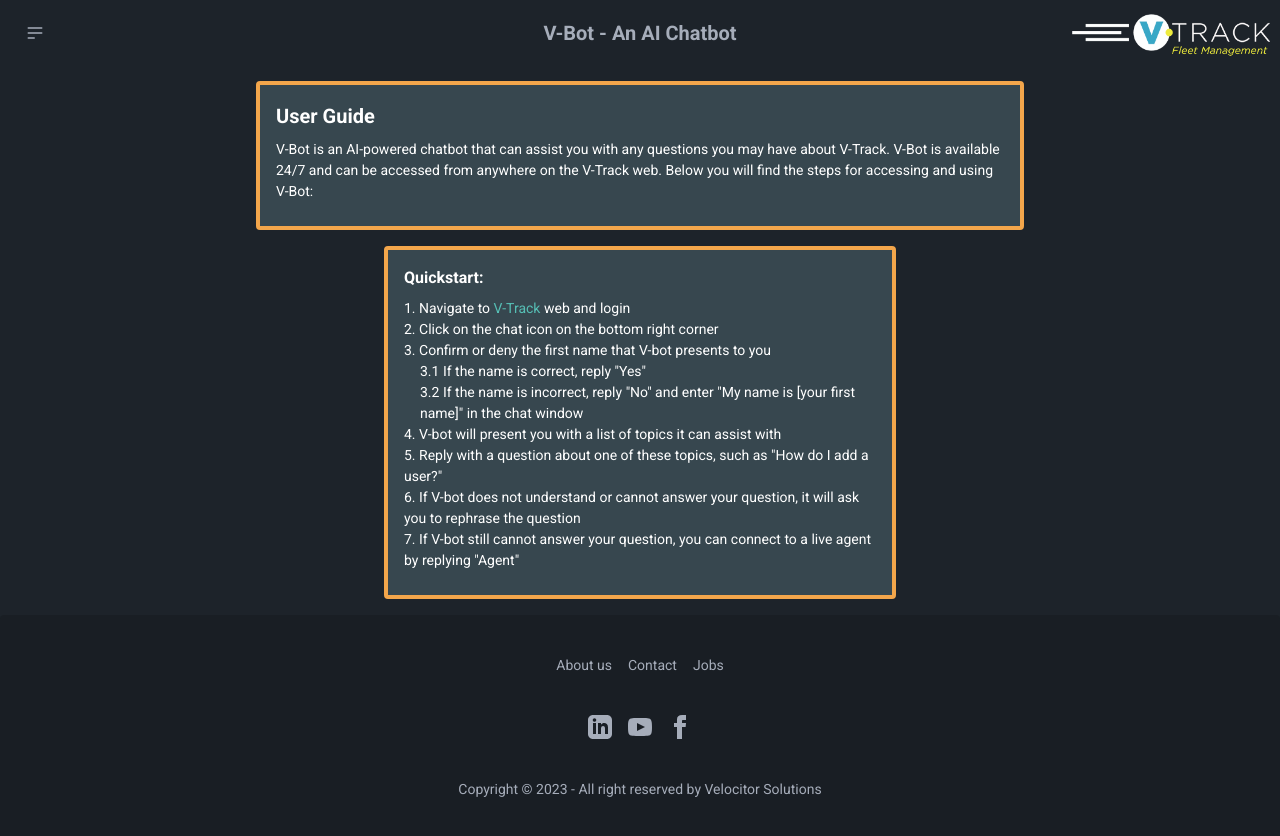
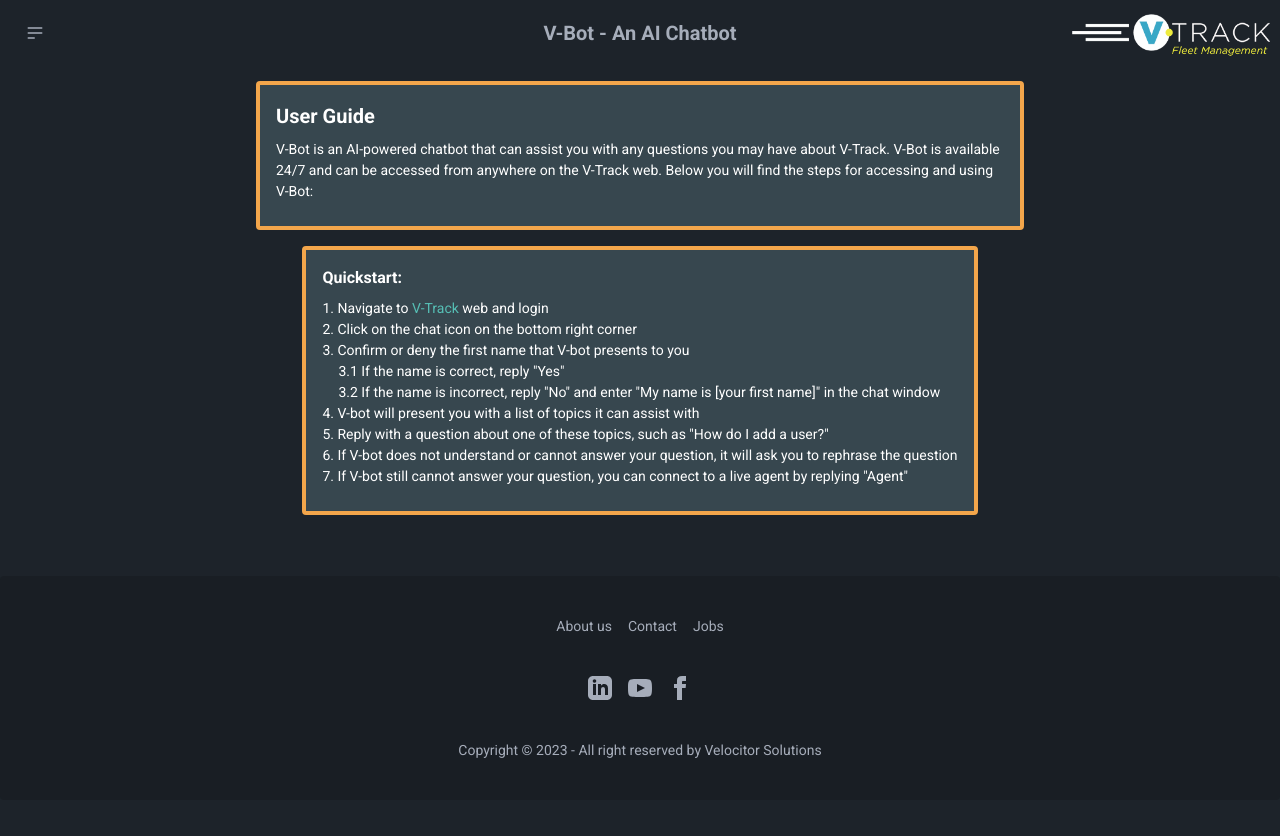
Before and after one commit to tomagrab/v-bot, a SvelteKit app: page /UserGuide in a window 1280 px wide. Shown: the top 836 px of the page. After the commit the page ends 800 px from the top, so only its background shows below. Built offline with nearby package versions, Linux system fonts and the light colour scheme.

Commit message:
Changed animation for routes

```diff
--- a/src/lib/Components/AnimatedRoute/AnimatedRoute.svelte
+++ b/src/lib/Components/AnimatedRoute/AnimatedRoute.svelte
@@ -1,10 +1,10 @@
 <script>
-  import { fade } from "svelte/transition";
+  import { fade, fly } from "svelte/transition";
   import { page } from "$app/stores";
 </script>
 
 {#key $page.url}
-  <div in:fade={{ duration: 500 }}>
+  <div in:fly={{ x: "-100%", duration: 500 }}>
     <slot />
   </div>
 {/key}
--- a/src/routes/UserGuide/+page.svelte
+++ b/src/routes/UserGuide/+page.svelte
@@ -8,7 +8,8 @@
   </p>
 </div>
 
-<div class="info-box w-2/5 border-4 rounded p-4 mt-4">
+<div class="px-8 flex flex-col items-center">
+  <div class="info-box md:w-full sm:w-full border-4 rounded p-4 mt-4">
     <h2 class="info-box__subtitle">Quickstart:</h2>
     <ul class="info-box__text">
       <li>
@@ -22,13 +23,15 @@
       <li>3. Confirm or deny the first name that V-bot presents to you</li>
       <li class="pl-4">3.1 If the name is correct, reply "Yes"</li>
       <li class="pl-4">
-      3.2 If the name is incorrect, reply "No" and enter "My name is [your first
-      name]" in the chat window
+        3.2 If the name is incorrect, reply "No" and enter "My name is [your
+        first name]" in the chat window
       </li>
-    <li>4. V-bot will present you with a list of topics it can assist with</li>
       <li>
-      5. Reply with a question about one of these topics, such as "How do I add
-      a user?"
+        4. V-bot will present you with a list of topics it can assist with
+      </li>
+      <li>
+        5. Reply with a question about one of these topics, such as "How do I
+        add a user?"
       </li>
       <li>
         6. If V-bot does not understand or cannot answer your question, it will
@@ -40,6 +43,7 @@
       </li>
     </ul>
   </div>
+</div>
 
 <style lang="scss">
 </style>
```
Lines whose indentation alone changed are shown as unchanged.
